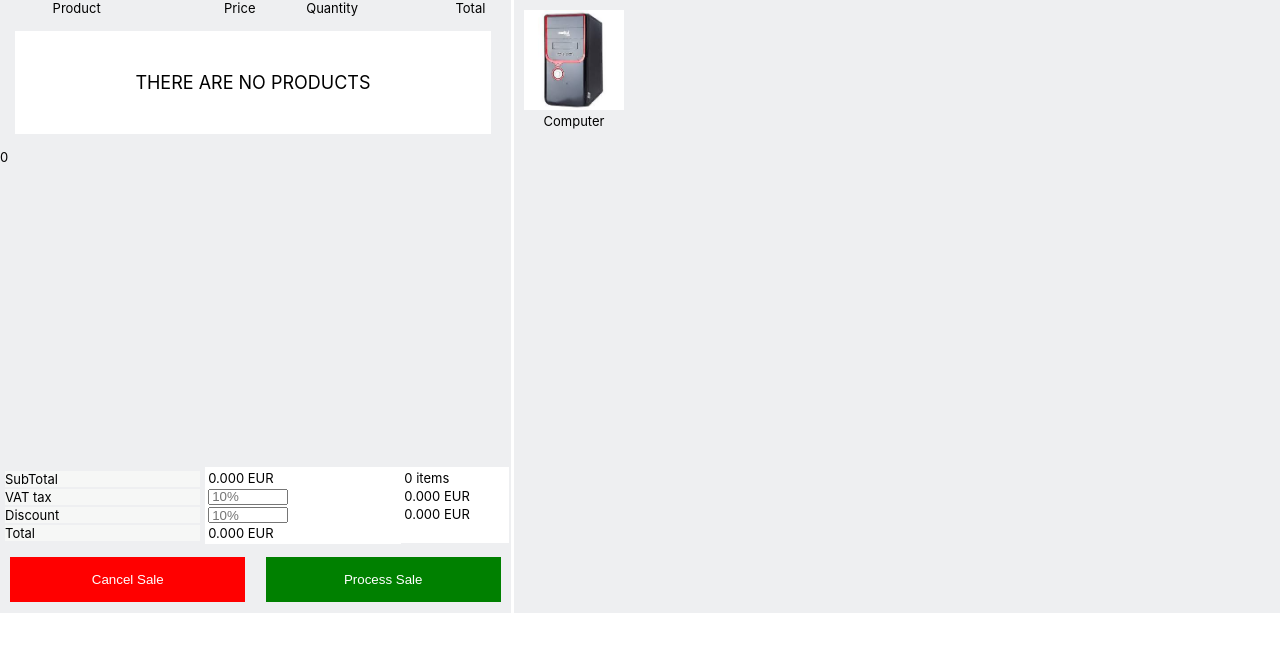
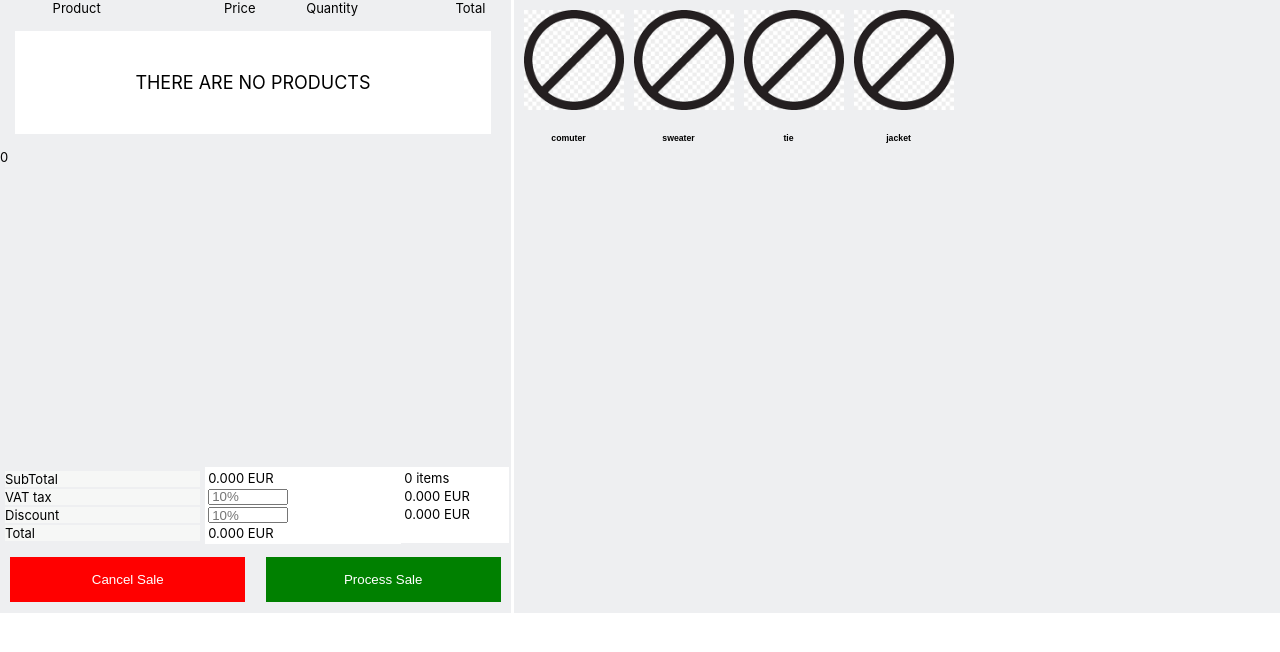
Before and after one commit to ShivamJainy/my-app, a React (Create React App) app: page / in a window 1280 px wide. Shown: the top 652 px of the page. Built offline with nearby package versions, Linux system fonts and the light colour scheme.

Commit message:
Added multiple Items

```diff
--- a/src/components/POSSystem.js
+++ b/src/components/POSSystem.js
@@ -1,10 +1,52 @@
 import React,{useState} from "react";
-import computer from "./../images/computer.jfif"
+import invalid from "./../images/invalid.png"
 
 const POSSystem= () => {
     const [computerState,setComputer]=useState(0);
-    const ClickComputer=(e)=>{
-        e.preventDefault();
+    const productList=[
+{
+"name": "comuter",
+"price": "130",
+"category": "computers",
+"description": "",
+"image": "comuter.jpg"
+},
+{
+"name": "sweater",
+"price": "1",
+"category": "Clothing",
+"description": "fashion, clothes , sweater, wool, cardigan,..."
+},
+{
+"name": "tie",
+"price": "46",
+"category": "Clothing",
+"description": "fashion, tie, clothes, accessory , accessoire,...",
+"image": "tie.jpeg"
+},
+{
+"name": "jacket",
+"price": "190",
+"category": "Clothing",
+"description": "winter jacket ",
+"image": "jacket.jpeg"
+}
+];
+
+    const renderproduct = ()=>{
+        let items= productList.filter(specs=>specs.hasOwnProperty('name')).map((item,index)=>{
+            return(
+                <div style={{"display":"inline-block","maxWidth":"300px","margin":"auto","textAlign":"center","fontFamily":"arial"}}>
+                <img onClick={()=>ClickImage(index)} style={{"height":"100px","width":"100px","marginLeft":"10px","marginTop":"10px"}} src={invalid}></img>
+                <h6>{item.name}</h6>
+                </div>
+            );
+        });
+        return items;
+    };
+
+    const ClickImage=(index)=>{
+
         setComputer(computerState+1);
 
     }
@@ -67,11 +109,7 @@ const POSSystem= () => {
                 </div>
             </div>
             <div style={styles.rightBox}>
-                <figure style={{"display":"contents"}}>
-                <img onClick={ClickComputer} style={{"height":"100px","width":"100px","marginLeft":"10px","marginTop":"10px"}} src={computer}></img>
-                <figcaption style={{"textAlign":"center","display":"flex","marginLeft":"30px"}}>Computer</figcaption>
-                </figure>
-
+                {renderproduct()}
             </div>
         </div>
     )
```
Also changed, not shown: src/images/invalid.png (added).
